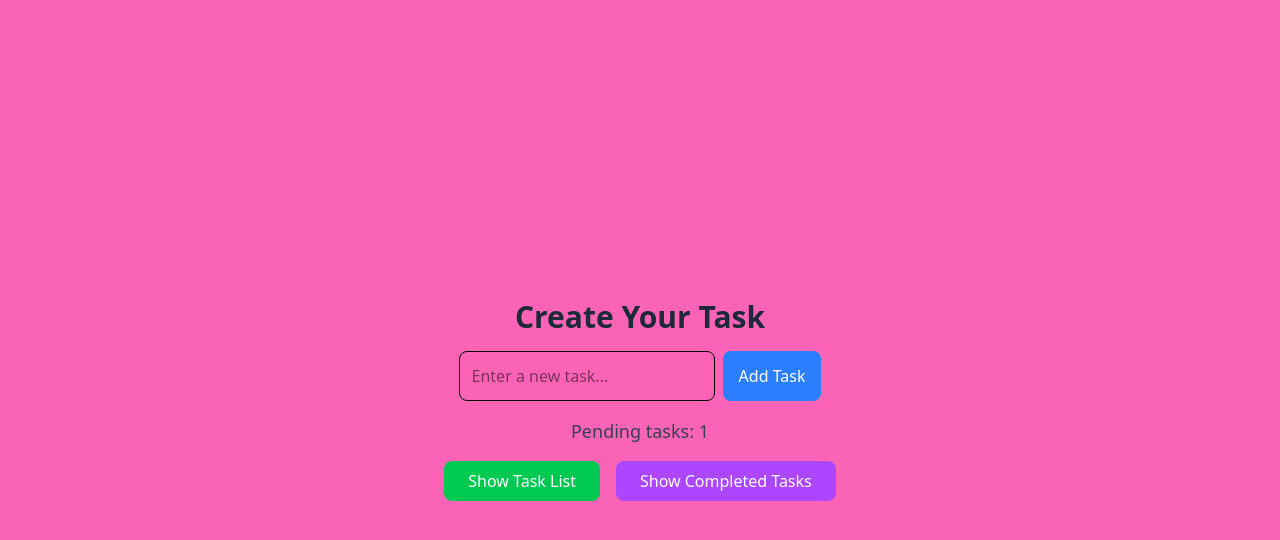
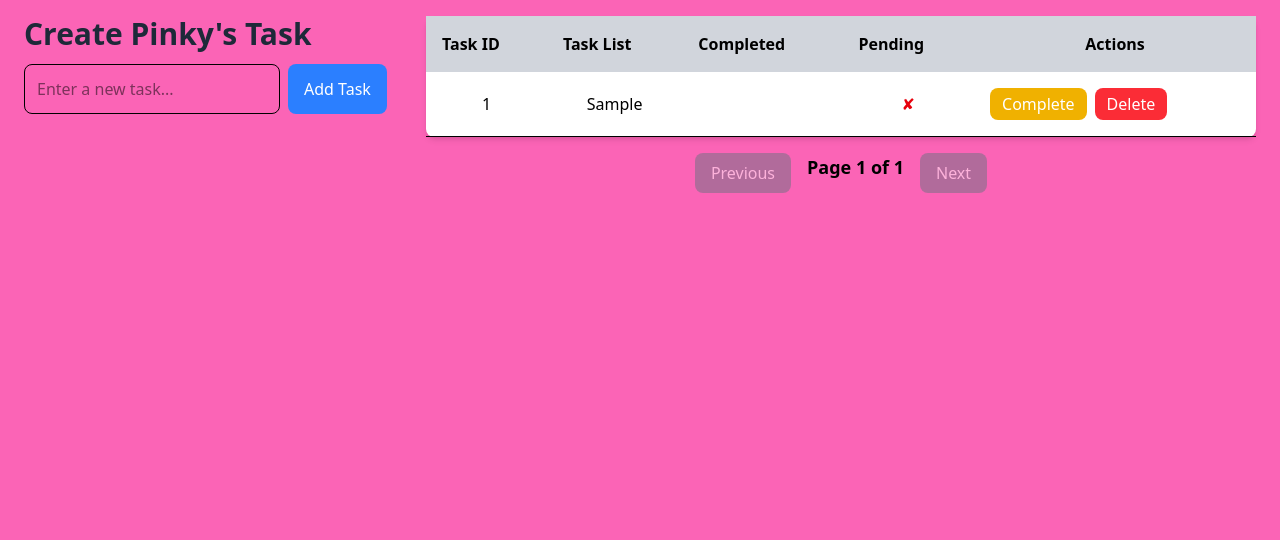
Before and after one commit to Dianne12-K/Pinky-s-to-do-app, a Vue app: page /tasks in a window 1280 px wide. Both pictures are taken after typing "Sample" into the empty fields and a click on the button "Add Task". Shown: the top 540 px of the page. Built offline with nearby package versions, Linux system fonts and the light colour scheme.

Commit message:
Updated map interaction logic

```diff
--- a/src/components/HomePage.vue
+++ b/src/components/HomePage.vue
@@ -1,7 +1,8 @@
 <template>
-    <div class="h-screen w-screen flex flex-col items-center justify-center bg-mint-green text-center relative">
+    <div class="min-h-screen flex flex-col items-center justify-center bg-green-400 p-6 relative overflow-hidden">
       <h1 class="text-6xl font-extrabold text-pink-700 mb-4">Pinky's To-Do List</h1>
-
+  <!-- Display the image -->
+  <img src="/images/LOVE.jpeg" alt="Pinky's Image" class="w-48 h-auto rounded-lg shadow-lg mt-4" />
       <p class="text-2xl text-gray-800">
         {{ currentTime.toLocaleDateString() }} - {{ currentTime.toLocaleTimeString() }}
       </p>
@@ -11,7 +12,7 @@
       <!-- "Let's Get Started" Button -->
       <button
         @click="goToTasks"
-        class="absolute bottom-6 right-6 bg-pink-500 text-white text-lg font-bold px-6 py-3 rounded-full shadow-lg hover:bg-pink-600"
+        class="absolute bottom-6 right-6 bg-pink-500 hover:bg-sky-700 text-white text-lg font-bold px-6 py-3 rounded-full shadow-lg hover:bg-pink-600"
       >
         Let's Get Started
       </button>
--- a/src/components/TaskPage.vue
+++ b/src/components/TaskPage.vue
@@ -1,12 +1,15 @@
 <template>
-    <div class="min-h-screen flex flex-col items-center justify-center bg-pink-400 p-6">
+  <div class="min-h-screen flex flex-col items-center justify-center bg-pink-400 p-6 relative overflow-hidden">
+    <!-- Title -->
+    <h2 class="absolute top-4 left-6 text-3xl font-extrabold text-gray-800">
+      Create Pinky's Task
+    </h2>
 
-        <h2 class="text-3xl font-extrabold text-gray-800 mb-4">Create Your Task</h2>
-
-      <div class="flex space-x-2 mb-4">
+    <!-- Task Input and Button -->
+    <div class="absolute top-16 left-6 flex space-x-2">
       <input
         v-model="newTask"
-          @keypress="handleKeyPress"
+        @keypress.enter="addTask"
         type="text"
         placeholder="Enter a new task..."
         class="p-3 border rounded-lg w-64 focus:outline-none"
@@ -19,100 +22,121 @@
       </button>
     </div>
 
-      <p class="text-lg text-gray-700">Pending tasks: {{ pendingTasks.length }}</p>
+    <!-- Task List Table (Aligned to Top-Right) -->
+    <div class="absolute top-4 right-6 w-[calc(100%-450px)]">
 
-      <div class="flex space-x-4 mt-4">
+      <table class="w-full bg-white shadow-md rounded-lg text-center">
+        <thead class="bg-gray-300">
+          <tr class="h-14">
+            <th class="p-4 text-left">Task ID</th>
+            <th class="p-4 text-left">Task List</th>
+            <th class="p-4 text-left">Completed</th>
+            <th class="p-4 text-left">Pending</th>
+            <th class="p-4">Actions</th>
+          </tr>
+        </thead>
+        <tbody>
+          <tr v-for="task in paginatedTasks" :key="task.id" class="border-b h-12">
+            <td class="p-4">{{ task.id }}</td>
+            <td class="p-4 truncate">{{ task.text }}</td>
+            <td class="p-4 text-green-600" v-if="task.completed">✔</td>
+            <td class="p-4" v-else></td>
+            <td class="p-4 text-red-600" v-if="!task.completed">✘</td>
+            <td class="p-4" v-else></td>
+            <td class="p-4 flex space-x-2">
+              <button @click="toggleComplete(task)" class="bg-yellow-500 text-white px-3 py-1 rounded-lg hover:bg-yellow-600">
+                {{ task.completed ? 'Undo' : 'Complete' }}
+              </button>
+              <button @click="deleteTask(task.id)" class="bg-red-500 text-white px-3 py-1 rounded-lg hover:bg-red-600">
+                Delete
+              </button>
+            </td>
+          </tr>
+        </tbody>
+      </table>
+
+      <!-- Pagination Buttons -->
+      <div class="flex justify-center space-x-4 mt-4">
         <button
-          @click="showTasks = !showTasks"
-          class="bg-green-500 text-white px-6 py-2 rounded-lg hover:bg-green-600"
-        >
-          {{ showTasks ? "Hide" : "Show" }} Task List
+          @click="prevPage"
+          :disabled="currentPage === 1"
+          class="px-4 py-2 bg-gray-500 text-white rounded-lg disabled:opacity-50">
+          Previous
         </button>
 
+        <span class="text-lg font-bold">
+          Page {{ currentPage }} of {{ totalPages }}
+        </span>
+
         <button
-          @click="showCompleted = !showCompleted"
-          class="bg-purple-500 text-white px-6 py-2 rounded-lg hover:bg-purple-600"
-        >
-          {{ showCompleted ? "Hide" : "Show" }} Completed Tasks
+          @click="nextPage"
+          :disabled="currentPage === totalPages"
+          class="px-4 py-2 bg-gray-500 text-white rounded-lg disabled:opacity-50">
+          Next
         </button>
       </div>
-
-      <!-- Task List -->
-      <ul v-if="showTasks" class="mt-4 w-80">
-        <li
-          v-for="(task, index) in pendingTasks"
-          :key="index"
-          class="flex justify-between items-center bg-gray-200 p-3 mb-2 rounded-lg"
-        >
-          <span class="text-gray-800">{{ task.text }}</span>
-          <div class="space-x-2">
-            <button
-              @click="toggleComplete(task)"
-              class="bg-yellow-500 text-white px-3 py-1 rounded-lg hover:bg-yellow-600"
-            >
-              Complete
-            </button>
-            <button
-              @click="deleteTask(index)"
-              class="bg-red-500 text-white px-3 py-1 rounded-lg hover:bg-red-600"
-            >
-              Delete
-            </button>
     </div>
-        </li>
-      </ul>
-
-      <!-- Completed Tasks List -->
-      <ul v-if="showCompleted" class="mt-4 w-80">
-        <li
-          v-for="(task, index) in completedTasks"
-          :key="index"
-          class="flex justify-between items-center bg-gray-300 p-3 mb-2 rounded-lg"
-        >
-          <span class="text-gray-600 line-through">{{ task.text }}</span>
-          <button
-            @click="deleteTask(index)"
-            class="bg-red-500 text-white px-3 py-1 rounded-lg hover:bg-red-600"
-          >
-            Delete
-          </button>
-        </li>
-      </ul>
   </div>
 </template>
+
+
 <script setup>
 import { ref, computed, watch } from "vue";
 
+// Reactive Variables
 const newTask = ref("");
 const tasks = ref(JSON.parse(localStorage.getItem("tasks")) || []);
-const showTasks = ref(false);
-const showCompleted = ref(false);
+const currentPage = ref(1);
+const tasksPerPage = 8;
 
+// Function to Generate Unique Task ID
+const generateId = () => {
+  return tasks.value.length ? Math.max(...tasks.value.map(task => task.id)) + 1 : 1;
+};
+
+// Add Task
 const addTask = () => {
   if (newTask.value.trim()) {
-    tasks.value.push({ text: newTask.value, completed: false });
+    // Increment all existing task IDs
+    tasks.value.forEach(task => task.id++);
+
+    // Add the new task with ID 1 at the top
+    tasks.value.unshift({ id: 1, text: newTask.value, completed: false });
+
+    // Clear input field
     newTask.value = "";
   }
 };
 
-const handleKeyPress = (event) => {
-  if (event.key === "Enter") {
-    addTask();
-  }
-};
 
+// Toggle Completion
 const toggleComplete = (task) => {
   task.completed = !task.completed;
 };
 
-const deleteTask = (index) => {
-  tasks.value.splice(index, 1);
+// Delete Task by ID
+const deleteTask = (taskId) => {
+  tasks.value = tasks.value.filter(task => task.id !== taskId);
 };
 
-const pendingTasks = computed(() => tasks.value.filter((task) => !task.completed));
-const completedTasks = computed(() => tasks.value.filter((task) => task.completed));
+// Pagination Logic
+const totalPages = computed(() => Math.ceil(tasks.value.length / tasksPerPage));
 
-// Save tasks to localStorage whenever they change
+const paginatedTasks = computed(() => {
+  const start = (currentPage.value - 1) * tasksPerPage;
+  return tasks.value.slice(start, start + tasksPerPage); // No sorting by ID
+});
+
+
+const prevPage = () => {
+  if (currentPage.value > 1) currentPage.value--;
+};
+
+const nextPage = () => {
+  if (currentPage.value < totalPages.value) currentPage.value++;
+};
+
+// Save to Local Storage
 watch(tasks, (newTasks) => {
   localStorage.setItem("tasks", JSON.stringify(newTasks));
 }, { deep: true });
```
Also changed, not shown: public/images/LOVE.jpeg (added), public/images/pp.jpg (added). Lines whose indentation alone changed are shown as unchanged.
